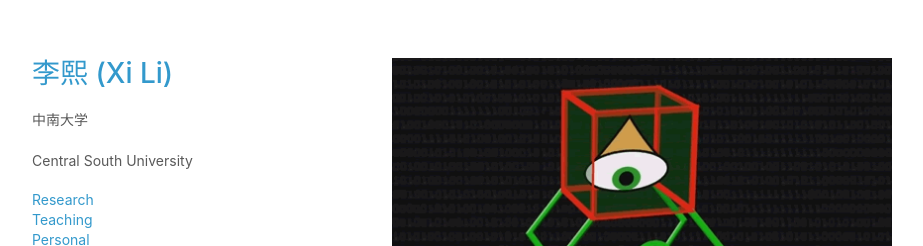
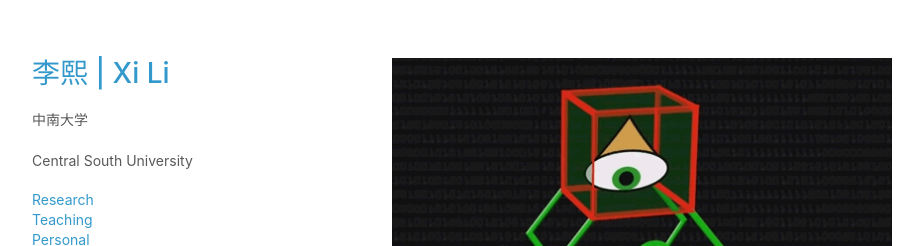
Before and after one commit to rickylixi/rickylixi.github.io, a Jekyll site: the page built from index.html, in a window 1280 px wide. Shown: the top 246 px of the page, without its empty margins (178-1101 px from the left). Built offline with Jekyll 4.4.1, drawn with Linux system fonts in a browser that asks for light colours; part of the change alters nothing that is shown.

```diff
--- a/_layouts/default.html
+++ b/_layouts/default.html
@@ -9,12 +9,12 @@
     <link rel="stylesheet" href="https://cdnjs.cloudflare.com/ajax/libs/font-awesome/6.5.1/css/all.min.css">
     <meta charset="utf-8">
     <meta http-equiv="X-UA-Compatible" content="IE=edge">
-    <title>{{ page.title | default: "李熙 (Xi Li)" }}</title>
+    <title>{{ page.title | default: "李熙 | Xi Li" }}</title>
     <meta name="description" content="{{ page.description | default: '李熙(Xi Li), 中南大学哲学系, 逻辑学副教授. 研究方向: Kolmogorov复杂性、Solomonoff归纳、通用强化学习、因果推断、理性决策理论、人工智能哲学.'}}">
     <link rel="canonical" href="{{ page.canonical_url | default: page.url | replace:'index.html','' | absolute_url }}">
 
     <meta property="og:type" content="website">
-    <meta property="og:title" content="{{ page.title | default: '李熙 (Xi Li)' }} | Central South University">
+    <meta property="og:title" content="{{ page.title | default: '李熙 | Xi Li' }} | Central South University">
     <meta property="og:description" content="{{ page.description | default: '中南大学哲学系逻辑学副教授. 研究: Kolmogorov复杂性、Solomonoff归纳、通用强化学习等.'}}">
     <meta property="og:url" content="{{ page.canonical_url | default: page.url | replace:'index.html','' | absolute_url }}">
     <meta property="og:image" content="{{ "/turing-machine1.png" | absolute_url }}">
@@ -55,7 +55,7 @@
   <body>
     <div class="wrapper">
       <header>
-        <h1><a href="{{ "/" | relative_url }}">李熙 (Xi Li)</a></h1>
+        <h1><a href="{{ "/" | relative_url }}">李熙 | Xi Li</a></h1>
         <div class="university-info">
             <p>中南大学</p>
             <p>Central South University</p>
```
